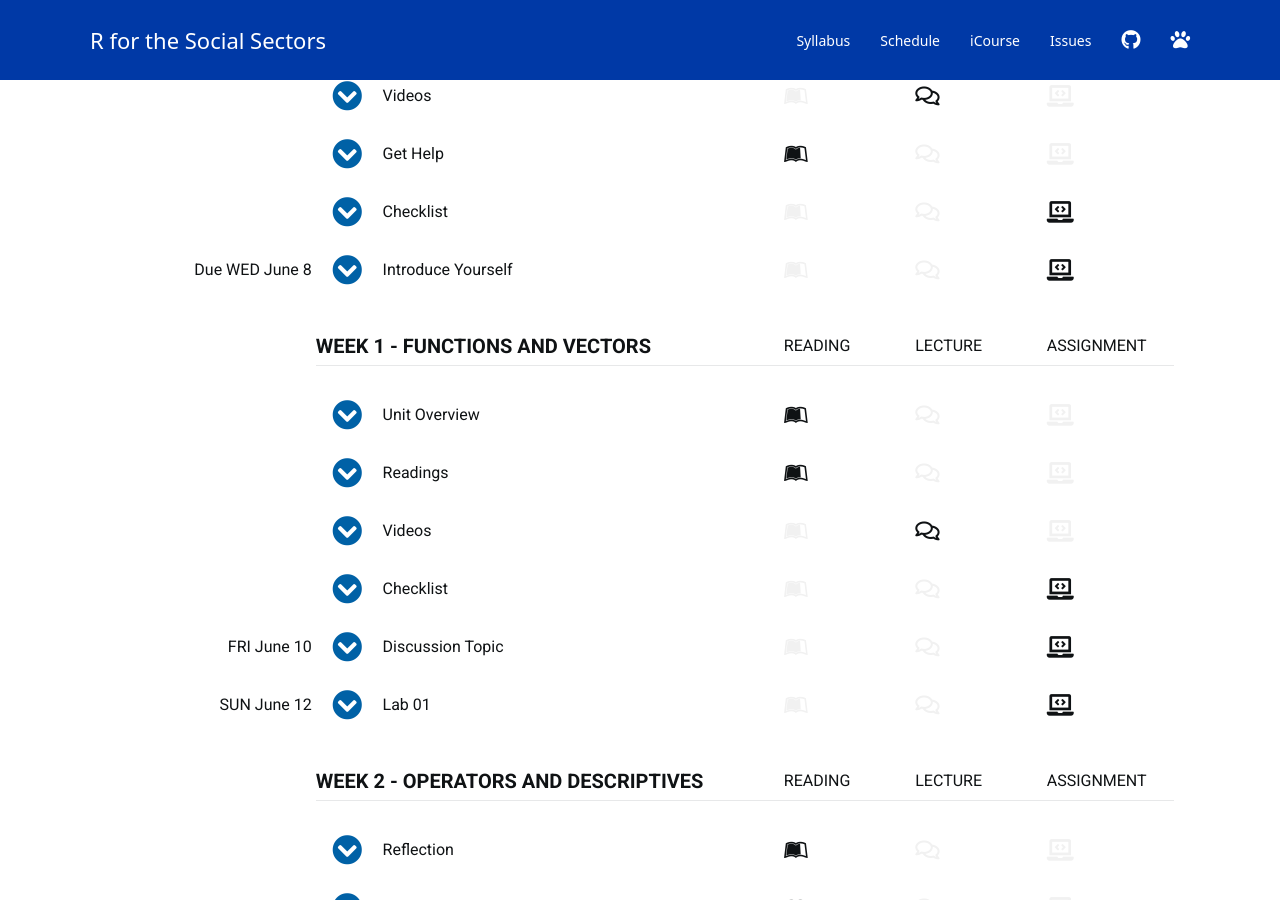
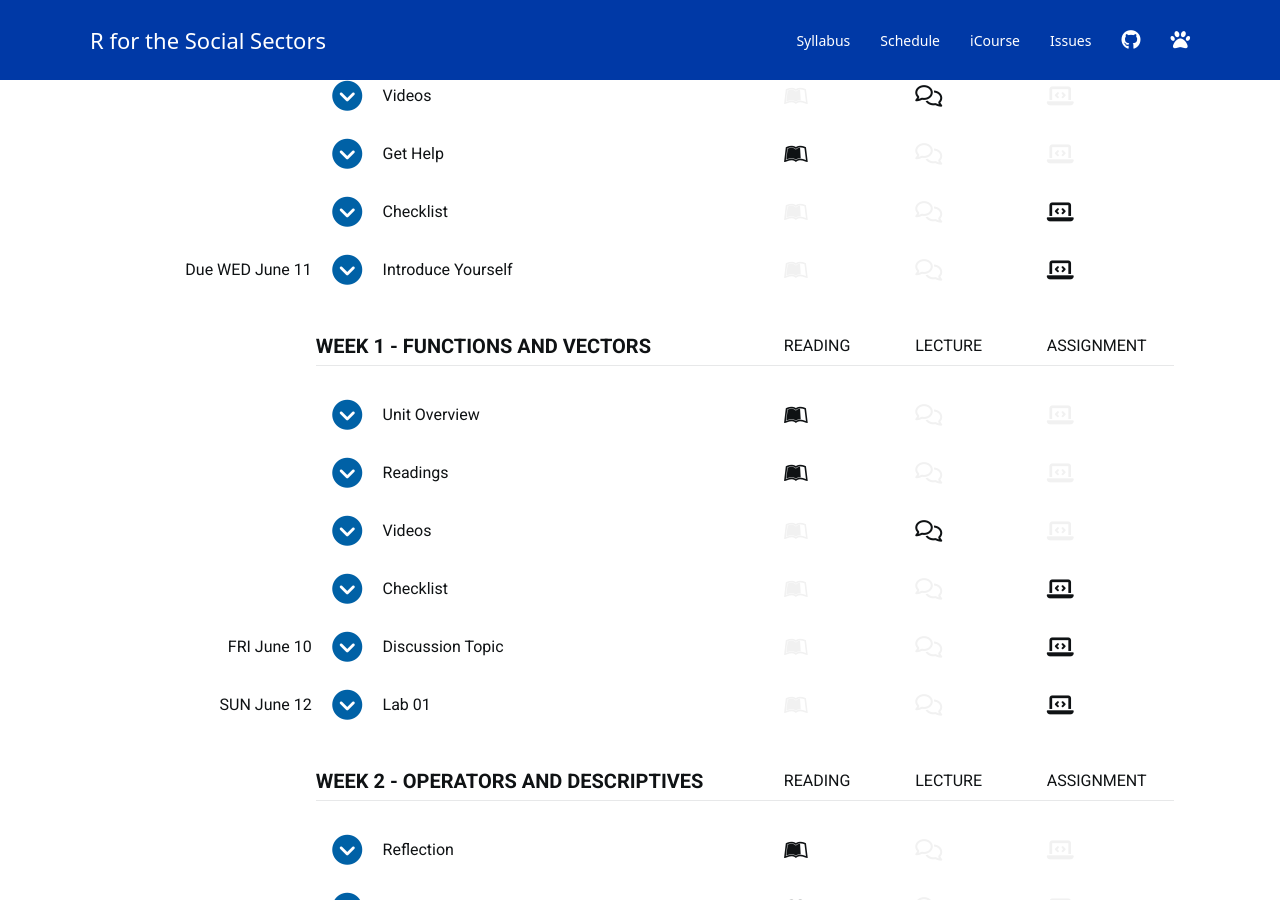
Before and after one commit to jgreathouse9/CodingRGSU2025S, a Jekyll site: the page built from schedule.md, in a window 1280 px wide and 900 px high, scrolled down 413 px. Built offline with Jekyll 4.4.1, drawn with Linux system fonts in a browser that asks for light colours; nearby versions of some CDN libraries; a script bundle is joined from its source files by our own code; library files that are not in the unit come from our copies; a style sheet for code colours, icons or effects is not loaded; part of the change alters nothing that is shown.

Commit message:
Update schedule.md

```diff
--- a/schedule.md
+++ b/schedule.md
@@ -1,9 +1,6 @@
 ---
 layout: schedule
-title: 2022 Summer Schedule
-
-canvas:
-  assignment_url: 'https://gastate.view.usg.edu/d2l/home/2578896'
+title: 2025 Summer Schedule
 ---
 
 <!---
@@ -34,35 +31,7 @@ Submit Button - <a class="uk-button uk-button-primary" href="https://gastate.vie
 
 ## About Your Instructor
 
-Play the video below to learn a bit more about your instructor for the course, Jamison Crawford.
-
-* Visit his [GitHub](https://github.com/jamisoncrawford) profile
-* View his [RPubs](https://rpubs.com/jamisoncrawford) portfolio
-* Connect on [LinkedIn](https://www.linkedin.com/in/jamisoncrawford/)
-
-<br>
-
-<iframe width="560" height="315" src="https://www.youtube.com/embed/C1A5x6LCDJo?rel=0&modestbranding=1&autohide=1&showinfo=0" frameborder="0" allow="accelerometer; autoplay; encrypted-media; gyroscope; picture-in-picture" allowfullscreen></iframe>
-
-<br>
-
-Visit the [video](https://youtu.be/C1A5x6LCDJo) to navigate using timestamps in the description or bookmarks in the progress bar.
-
-* (**00:00**) Introduction
-* (**00:07**) Two Universities, One Course
-* (**01:06**) My Relationship to the Course
-* (**01:38**) Teaching Experience & Course Origins
-* (**02:30**) What I Do as a Data Scientist
-* (**04:10**) Want a "Hard" Skill?  Do the Work!
-* (**05:40**) Course Resources & Assignment Tips
-* (**07:21**) Resources to Learn & Resources to Ignore
-* (**09:06**) Why the "Unofficial" YouTube Channel Is Invaluable
-* (**09:44**) Weekly To-Do Checklists
-* (**10:26**) Dispute Your Irrational Beliefs on Data Science
-* (**11:18**) First Assignment: Introduce Yourself
-* (**11:33**) Express Yourself
-
-<br>
+[I'm Jared](https://jgreathouse9.github.io/). I am a PHD student of public policy at Georgia State. I am also an applied scientist in marketing tech and a consultant at World Bank. I am an econometrician who specializes in causal inference methods for program evaluation.
 
 *** { @unit = "", @title = "The R Toolkit", @reading, @lecture, @foldout }
 
@@ -395,7 +364,7 @@ The following checklist will help you organize and prepare for success in this c
 
 <br>
 
-*** { @unit = "Due WED June 8", @title = "Introduce Yourself", @assignment, @foldout }
+*** { @unit = "Due WED June 11", @title = "Introduce Yourself", @assignment, @foldout }
 
 <br>
 
```
